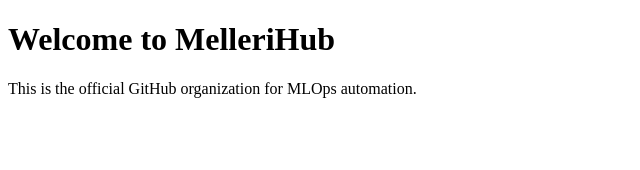
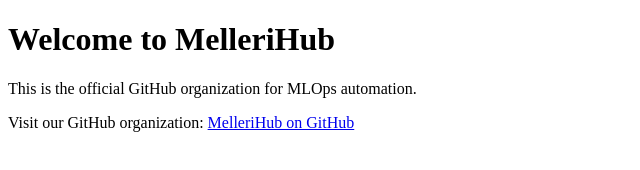
Before and after one commit to mellerihub/mellerihub.github.io, a plain HTML site: page index.html in a window 1280 px wide. Shown: the whole page, without its empty margins (0-640 px from the left). Drawn offline with Linux system fonts and the light colour scheme.

Commit message:
Update index.html

```diff
--- a/index.html
+++ b/index.html
@@ -10,5 +10,6 @@
 <body>
     <h1>Welcome to MelleriHub</h1>
     <p>This is the official GitHub organization for MLOps automation.</p>
+    <p>Visit our GitHub organization: <a href="https://github.com/mellerihub" target="_blank">MelleriHub on GitHub</a></p>
 </body>
 </html>
```
